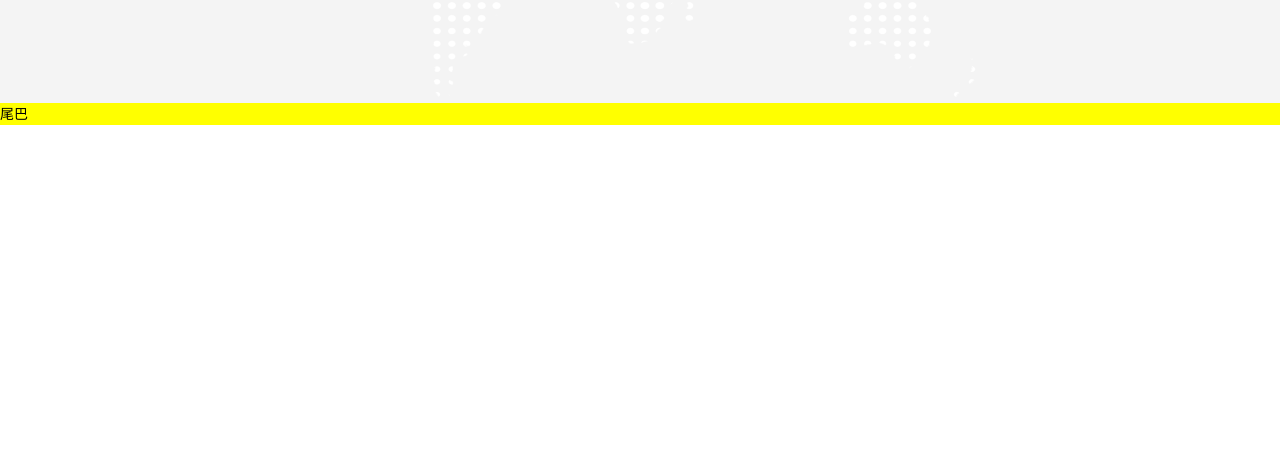
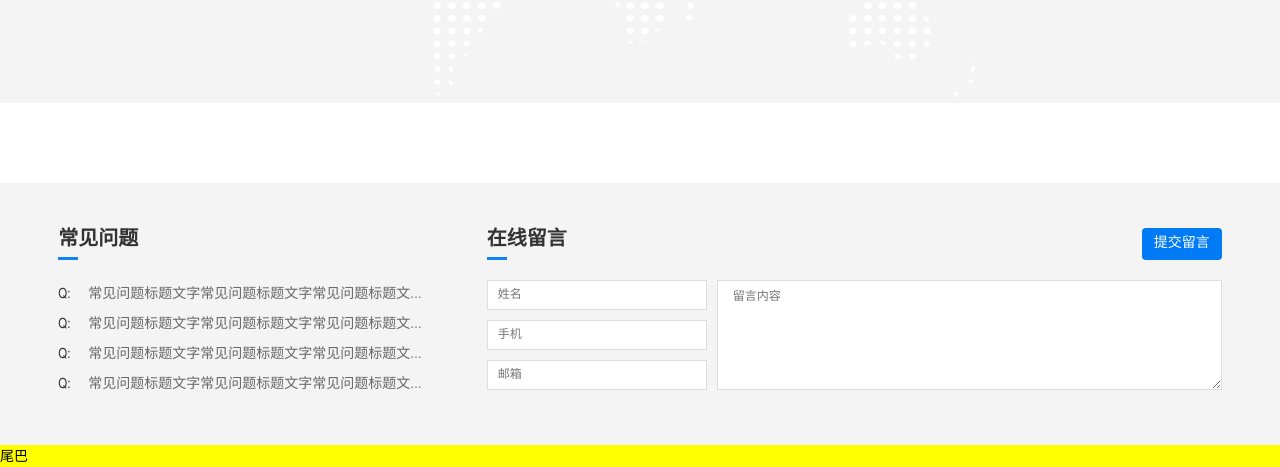
Before and after one commit to Ginger-Jiang/official-website, a website: page egg-server/app/view/index.html in a window 1280 px wide. Shown: the part 2473-2940 px from the top of the page. Before the commit the page ends 2598 px from the top, so only its background shows below. Drawn offline with Linux system fonts and the light colour scheme; files that its build step writes are made by us from their sources; files whose address does not match are found by name; a web font is replaced by a local one.

Commit message:
功能: 完成问题&留言

```diff
--- a/egg-server/app/public/css/index.css
+++ b/egg-server/app/public/css/index.css
@@ -286,6 +286,106 @@
   font-size: 14px;
   margin-top: 280px;
 }
+#main #help {
+  background: #f4f4f4;
+  margin-top: 80px;
+  padding: 45px 0;
+}
+#main #help .wrap {
+  display: flex;
+  justify-content: space-evenly;
+}
+#main #help .wrap .fl {
+  width: 370px;
+}
+#main #help .wrap .fl ul {
+  margin-top: 20px;
+}
+#main #help .wrap .fl ul li {
+  line-height: 30px;
+  position: relative;
+}
+#main #help .wrap .fl ul li span {
+  font-size: 14px;
+  color: #333;
+  position: absolute;
+  left: 0;
+  top: 0;
+}
+#main #help .wrap .fl ul li a {
+  font-size: 14px;
+  color: #666;
+  display: block;
+  padding-left: 30px;
+  box-sizing: border-box;
+}
+#main #help .wrap .fr {
+  width: 735px;
+  position: relative;
+}
+#main #help .wrap .fr .bnt {
+  display: block;
+  width: 80px;
+  height: 32px;
+  background: #007bf5;
+  border-radius: 4px;
+  position: absolute;
+  right: 0;
+  top: 0;
+  text-align: center;
+  line-height: 32px;
+  color: #fff;
+  font-size: 14px;
+}
+#main #help .wrap .fr form {
+  display: flex;
+  justify-content: space-between;
+  margin-top: 20px;
+}
+#main #help .wrap .fr form .inptbox {
+  width: 220px;
+  margin-right: 10px;
+}
+#main #help .wrap .fr form input {
+  display: block;
+  width: 100%;
+  height: 30px;
+  box-sizing: border-box;
+  border: 1px solid #dddddd;
+  color: #666;
+  font-size: 12px;
+  padding: 0 10px;
+  margin-bottom: 10px;
+}
+#main #help .wrap .fr form textarea {
+  display: flex;
+  flex: 1;
+  height: 110px;
+  box-sizing: border-box;
+  padding: 5px 15px;
+  font-size: 12px;
+  color: #333;
+  border: 1px solid #dddddd;
+}
+#main #help .wrap .tit {
+  font-size: 20px;
+  font-family: Noto Sans S Chinese;
+  font-weight: bold;
+  color: #333333;
+  line-height: 1;
+  padding-bottom: 12px;
+  position: relative;
+}
+#main #help .wrap .tit::after {
+  position: absolute;
+  content: '';
+  display: block;
+  left: 0;
+  bottom: 0;
+  height: 3px;
+  width: 20px;
+  background-color: #1083f5;
+}
 #footer {
   background-color: yellow;
 }
--- a/egg-server/app/view/index.html
+++ b/egg-server/app/view/index.html
@@ -248,6 +248,53 @@
           <a href="javascript:void(0);">+ 更多</a>
         </div>
       </section>
+
+      <!-- 帮助&留言 -->
+      <section id="help">
+        <div class="wrap">
+          <div class="fl">
+            <h5 class="tit">常见问题</h5>
+            <ul>
+              <li>
+                <span>Q:</span
+                ><a class="dh" href="javascript:void(0);"
+                  >常见问题标题文字常见问题标题文字常见问题标题文…</a
+                >
+              </li>
+              <li>
+                <span>Q:</span
+                ><a class="dh" href="javascript:void(0);"
+                  >常见问题标题文字常见问题标题文字常见问题标题文…</a
+                >
+              </li>
+              <li>
+                <span>Q:</span
+                ><a class="dh" href="javascript:void(0);"
+                  >常见问题标题文字常见问题标题文字常见问题标题文…</a
+                >
+              </li>
+              <li>
+                <span>Q:</span
+                ><a class="dh" href="javascript:void(0);"
+                  >常见问题标题文字常见问题标题文字常见问题标题文…</a
+                >
+              </li>
+            </ul>
+          </div>
+          <div class="fr">
+            <h5 class="tit">在线留言</h5>
+            <a href="javascript:void(0);" class="bnt">提交留言</a>
+            <form>
+              <div class="inptbox">
+                <input type="text" name="" id="" value="" placeholder="姓名" />
+                <input type="text" name="" id="" value="" placeholder="手机" />
+                <input type="text" name="" id="" value="" placeholder="邮箱" />
+              </div>
+              <textarea rows="" cols="" placeholder="留言内容"></textarea>
+            </form>
+          </div>
+        </div>
+      </section>
     </main>
 
     <!-- 尾部 -->
```
